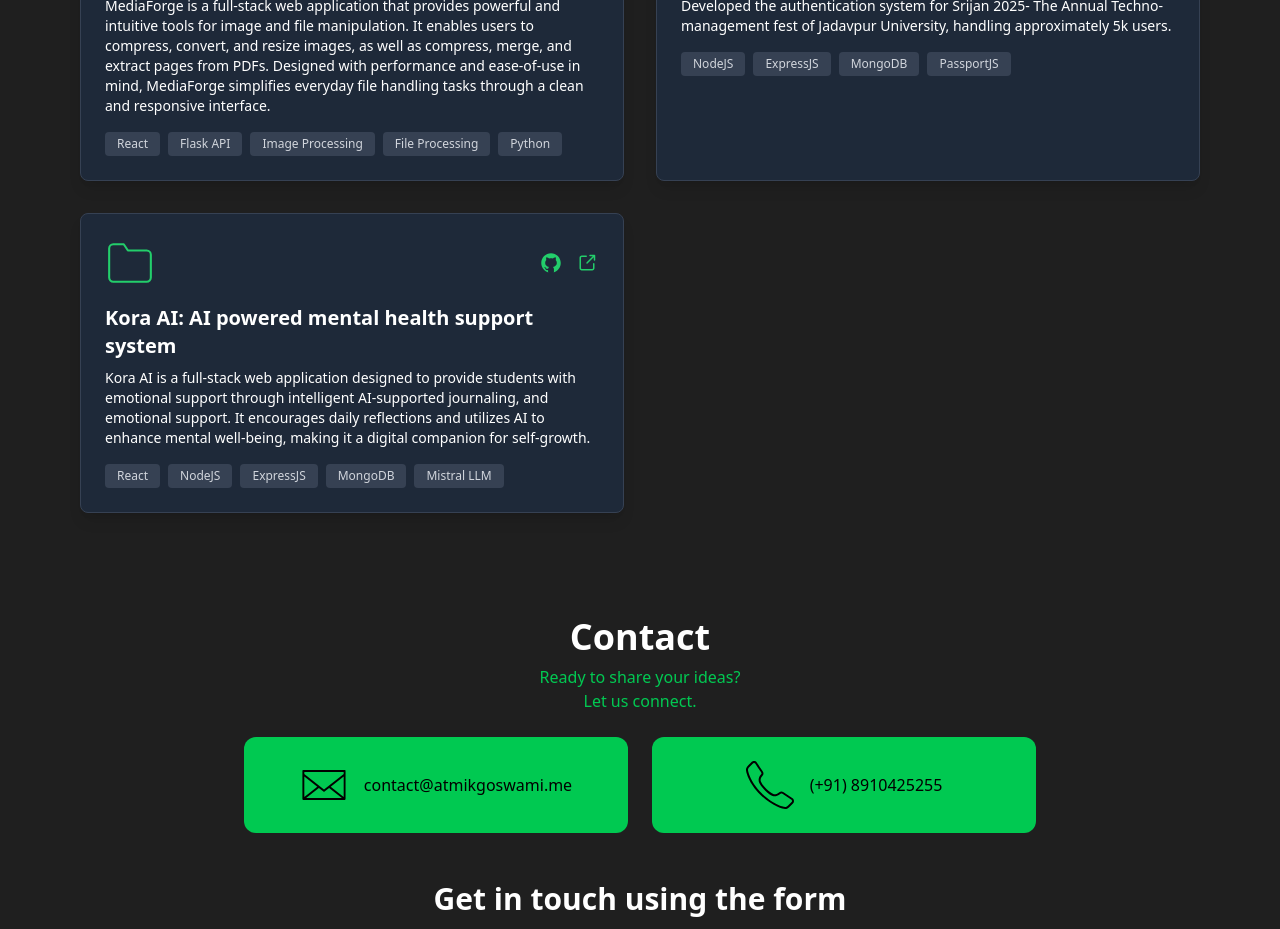
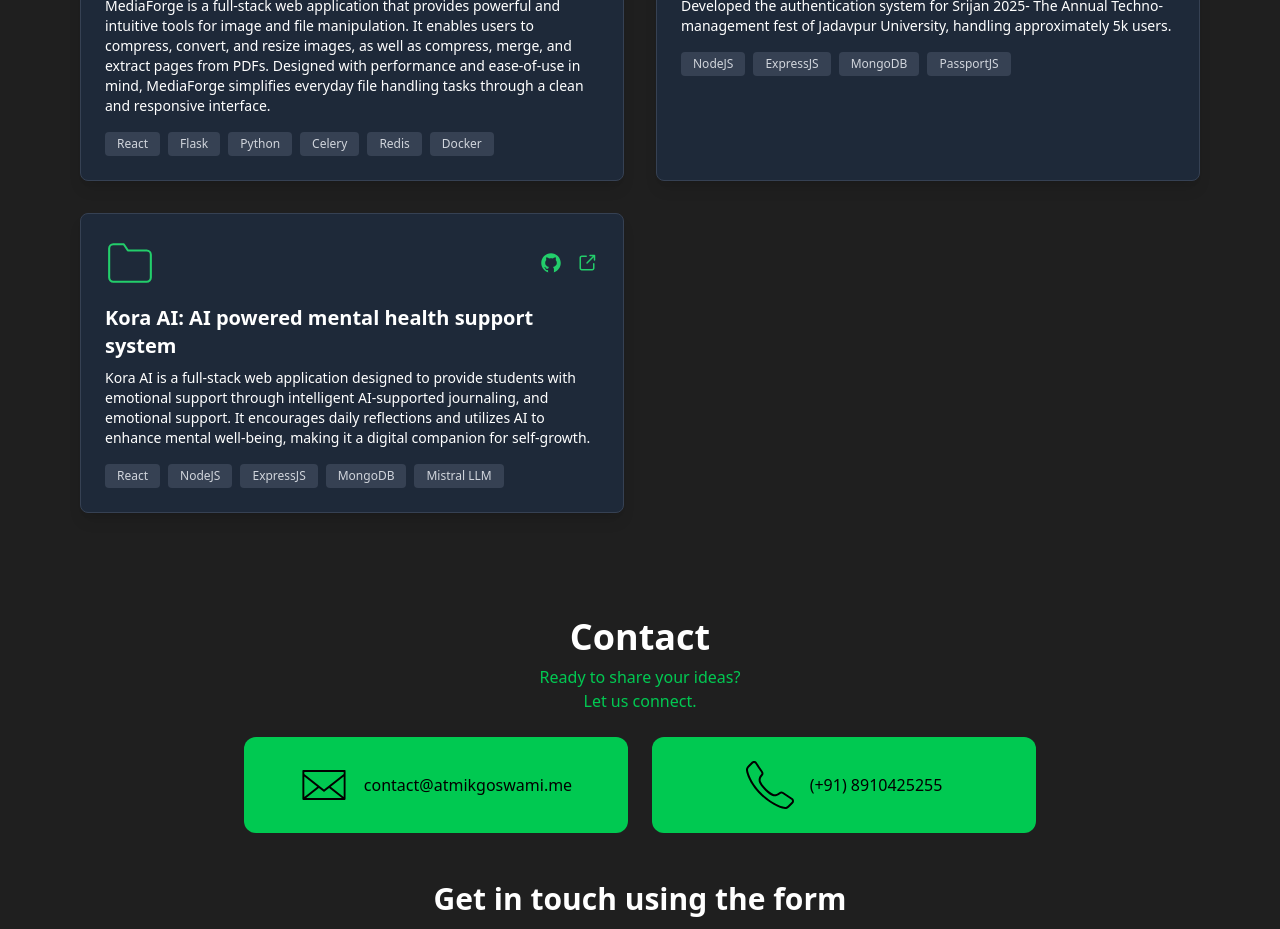
Before and after one commit to atmikgoswami/atmikgoswami, a React (Vite) app: page / in a window 1280 px wide. Shown: the part 2360-3289 px from the top of the page. Built offline with nearby package versions, Linux system fonts and the light colour scheme; no server answers.

Commit message:
modify tech for mediaforge

```diff
--- a/src/components/Project/Project.jsx
+++ b/src/components/Project/Project.jsx
@@ -31,7 +31,7 @@ export default function Project({ theme }) {
         "MediaForge is a full-stack web application that provides powerful and intuitive tools for image and file manipulation. It enables users to compress, convert, and resize images, as well as compress, merge, and extract pages from PDFs. Designed with performance and ease-of-use in mind, MediaForge simplifies everyday file handling tasks through a clean and responsive interface.",
       github: "https://github.com/atmikgoswami/mediaforge",
       live: "https://mediaforge.atmikgoswami.me/",
-      tech: ["React", "Flask API", "Image Processing", "File Processing", "Python"],
+      tech: ["React", "Flask", "Python", "Celery", "Redis", "Docker"],
     },
     {
       title:
```
